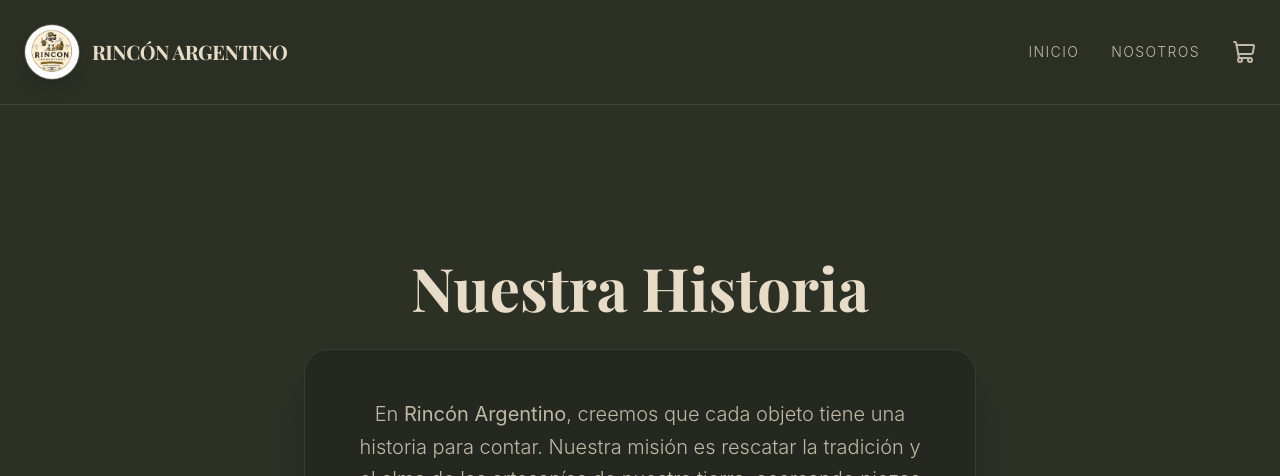
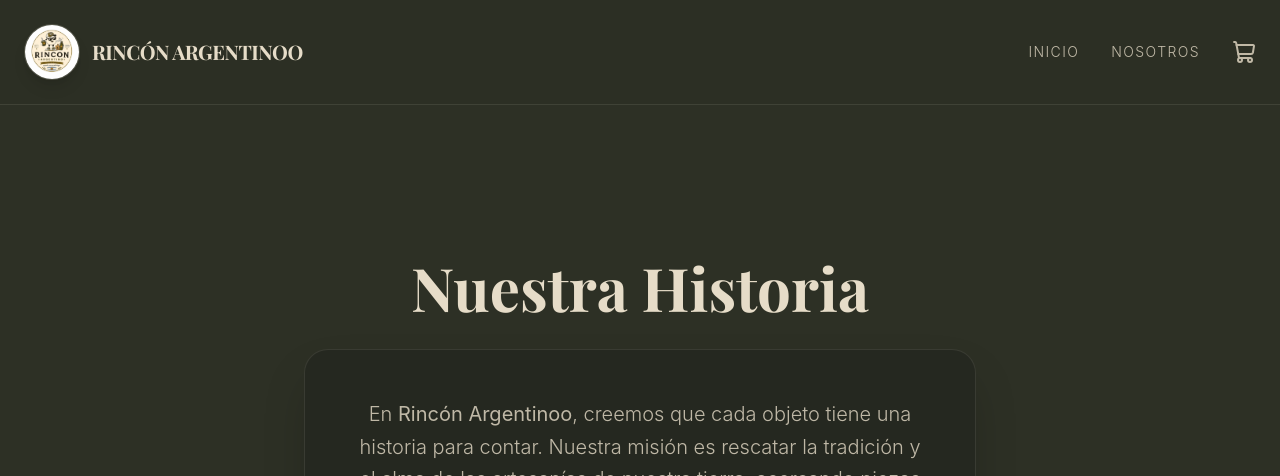
Before and after one commit to Daaneri/rincon.argentino, a React (Vite) app: page /about in a window 1280 px wide. Shown: the top 476 px of the page. Built offline with nearby package versions, Linux system fonts and the light colour scheme.

Commit message:
Descripción de lo que cambiaste

```diff
--- a/src/components/About.jsx
+++ b/src/components/About.jsx
@@ -5,7 +5,7 @@
 
       <div className="bg-[#252820] p-8 md:p-12 rounded-3xl border border-[#E6DCC8]/10 shadow-2xl">
         <p className="text-xl leading-relaxed text-[#E6DCC8]/80 font-light mb-8">
-          En <strong>Rincón Argentino</strong>, creemos que cada objeto tiene una historia para contar.
+          En <strong>Rincón Argentinoo</strong>, creemos que cada objeto tiene una historia para contar.
           Nuestra misión es rescatar la tradición y el alma de las artesanías de nuestra tierra,
           acercando piezas únicas a quienes valoran el trabajo hecho a mano.
         </p>
--- a/src/components/Home.jsx
+++ b/src/components/Home.jsx
@@ -5,7 +5,7 @@
     <>
       <section className="py-20 md:py-32 px-6 text-center">
         <h1 className="text-6xl md:text-8xl font-serif font-light text-rincon-cream tracking-tight mb-6">
-          RINCÓN ARGENTINO
+          RINCÓN ARGENTINOO
         </h1>
         <p className="text-xl md:text-2xl text-rincon-cream/70 font-light tracking-widest uppercase">
           Artesanías auténticas con alma.
--- a/src/components/Navbar.jsx
+++ b/src/components/Navbar.jsx
@@ -15,7 +15,7 @@
           className="w-14 h-14 rounded-full border border-[#E6DCC8]/20 shadow-lg object-cover"
         />
         <span className="font-serif font-bold text-[#E6DCC8] tracking-tight text-xl hidden md:block">
-          RINCÓN ARGENTINO
+          RINCÓN ARGENTINOO
         </span>
       </Link>
 
```
